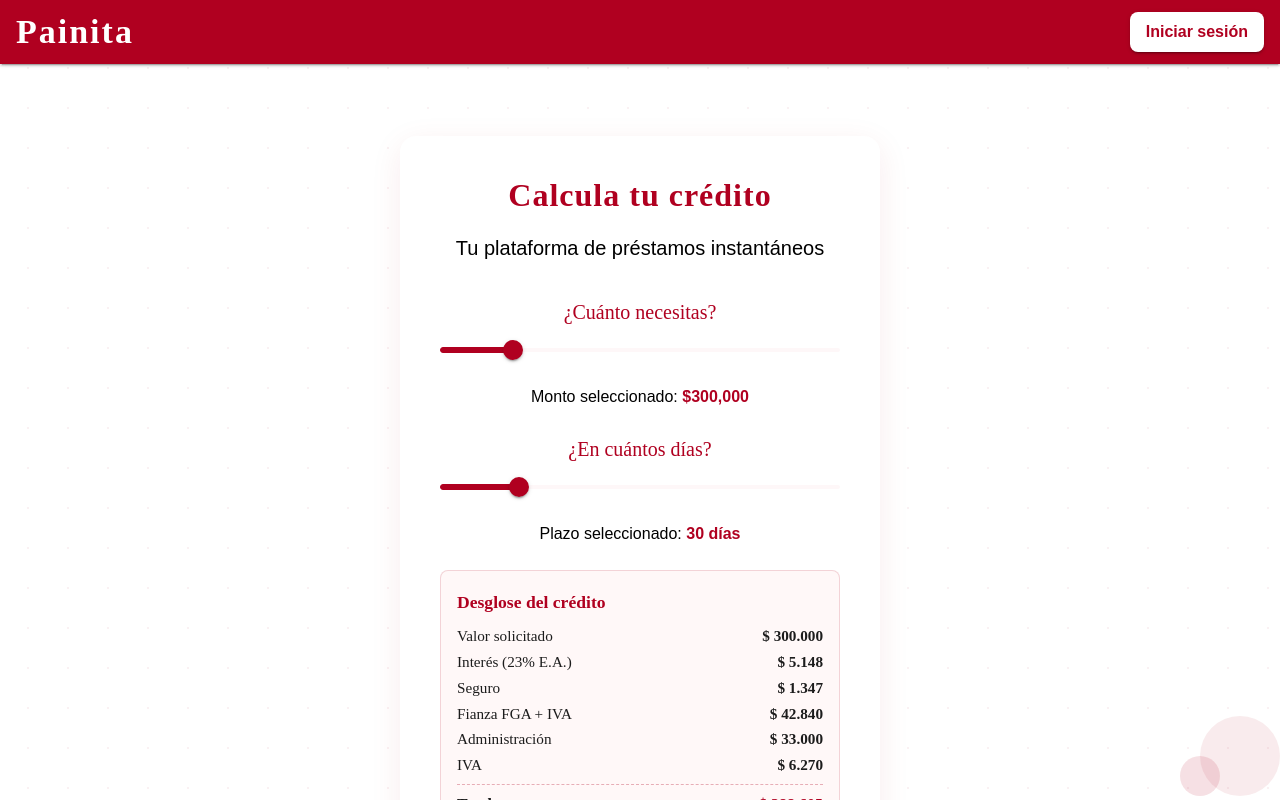
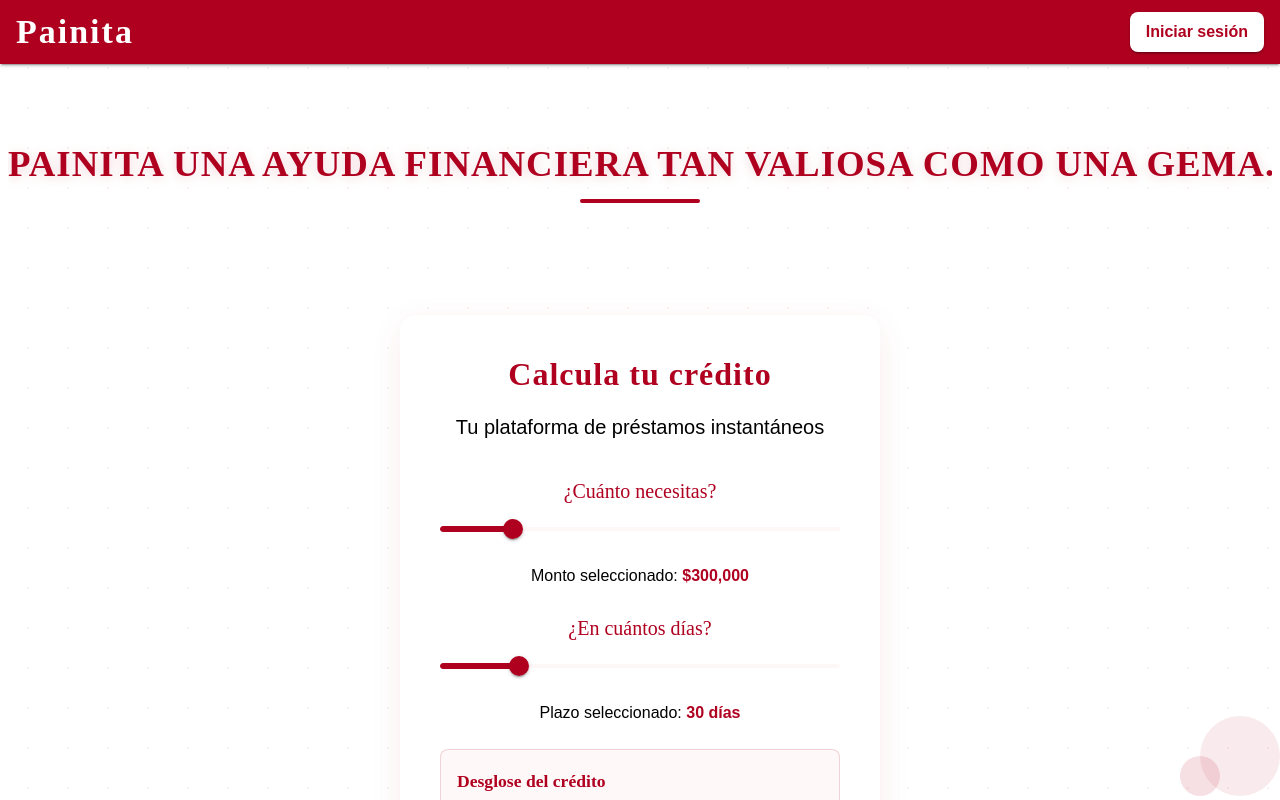
Before and after one commit to Sntg04/Painita-Web, a React (Vite) app in the folder client/: page / in a window 1280 px wide. Shown: the top 800 px of the page. Built offline with nearby package versions, Linux system fonts and the light colour scheme; no server answers.

Commit message:
UX: hero message on Home with zoom-in, uppercase, single-line

```diff
--- a/client/src/pages/Home.jsx
+++ b/client/src/pages/Home.jsx
@@ -1,4 +1,4 @@
-import React, { useState } from 'react';
+import React, { useState, useEffect } from 'react';
 import { sendOTP as apiSendOTP, verifyOTP as apiVerifyOTP } from '@/services/api';
 import { useNavigate } from 'react-router-dom';
 import {
@@ -12,6 +12,7 @@ import {
   CardContent,
   Fade,
   Grow,
+  Zoom,
 } from '@mui/material';
 import TopBar from '../components/ui/TopBar';
 import PasswordSetup from '../components/PasswordSetup';
@@ -29,6 +30,11 @@ export default function Home() {
   const [mensaje, setMensaje] = useState('');
   const [devOtp, setDevOtp] = useState('');
   const [loginOpen, setLoginOpen] = useState(false);
+  const [heroIn, setHeroIn] = useState(false);
+  useEffect(() => {
+    const t = setTimeout(() => setHeroIn(true), 200);
+    return () => clearTimeout(t);
+  }, []);
 
   // Tasas y utilidades
   const EA = 0.23; // 23% E.A
@@ -160,7 +166,28 @@ export default function Home() {
         backgroundRepeat: 'repeat',
       }}
     >
-  <TopBar />
+      <TopBar />
+
+      {/* Hero message */}
+      <Zoom in={heroIn} timeout={650}>
+        <Box sx={{ mt: { xs: 10, md: 12 }, mb: 2, px: 2, textAlign: 'center', maxWidth: '100%' }}>
+          <Typography
+            sx={{
+              fontFamily: 'Playfair Display, serif',
+              fontWeight: 800,
+              color: '#B00020',
+              letterSpacing: { xs: 0.5, sm: 1 },
+              fontSize: 'clamp(0.9rem, 2.5vw + 0.3rem, 2.6rem)',
+              textShadow: '0 2px 12px rgba(176,0,32,0.18)',
+              textTransform: 'uppercase',
+              whiteSpace: 'nowrap'
+            }}
+          >
+            PAINITA UNA AYUDA FINANCIERA TAN VALIOSA COMO UNA GEMA.
+          </Typography>
+          <Box sx={{ width: 120, height: 4, bgcolor: '#B00020', borderRadius: 2, mx: 'auto', mt: 1 }} />
+        </Box>
+      </Zoom>
 
       {/* Main content */}
       <Box
```
